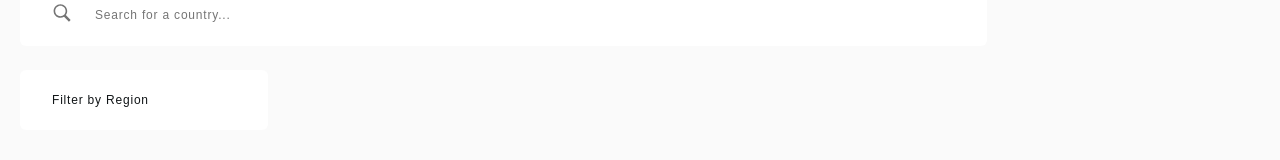
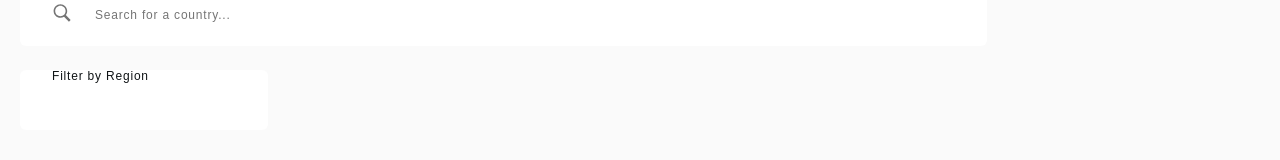
Before and after one commit to aycanogut/fem-rest-countries-flag-api, a React (Create React App) app: page / in a window 1280 px wide. Shown: the part 127-287 px from the top of the page. Built offline with nearby package versions, Linux system fonts and the light colour scheme; no server answers; a web font is replaced by a local one.

Commit message:
update spacing

```diff
--- a/src/Components/SearchInput.tsx
+++ b/src/Components/SearchInput.tsx
@@ -6,6 +6,7 @@ import helpers from '../styles/helpers'
 const StyledInputWrapper = styled.div`
   position: relative;
   width: 100%;
+  margin: 0 0 2.4rem 0;
 `
 
 const StyledInput = styled.input`
--- a/src/Components/Select.tsx
+++ b/src/Components/Select.tsx
@@ -13,8 +13,7 @@ const StyledSelectWrapper = styled.div`
 `
 
 const StyledSelect = styled.div`
-  margin: 2.4rem 0 0 3.2rem;
-  padding: 2.4rem 0 0 0;
+  margin: 2.4rem 0 2.4rem 3.2rem;
 `
 
 const DropDownListContainer = styled.div`
```
